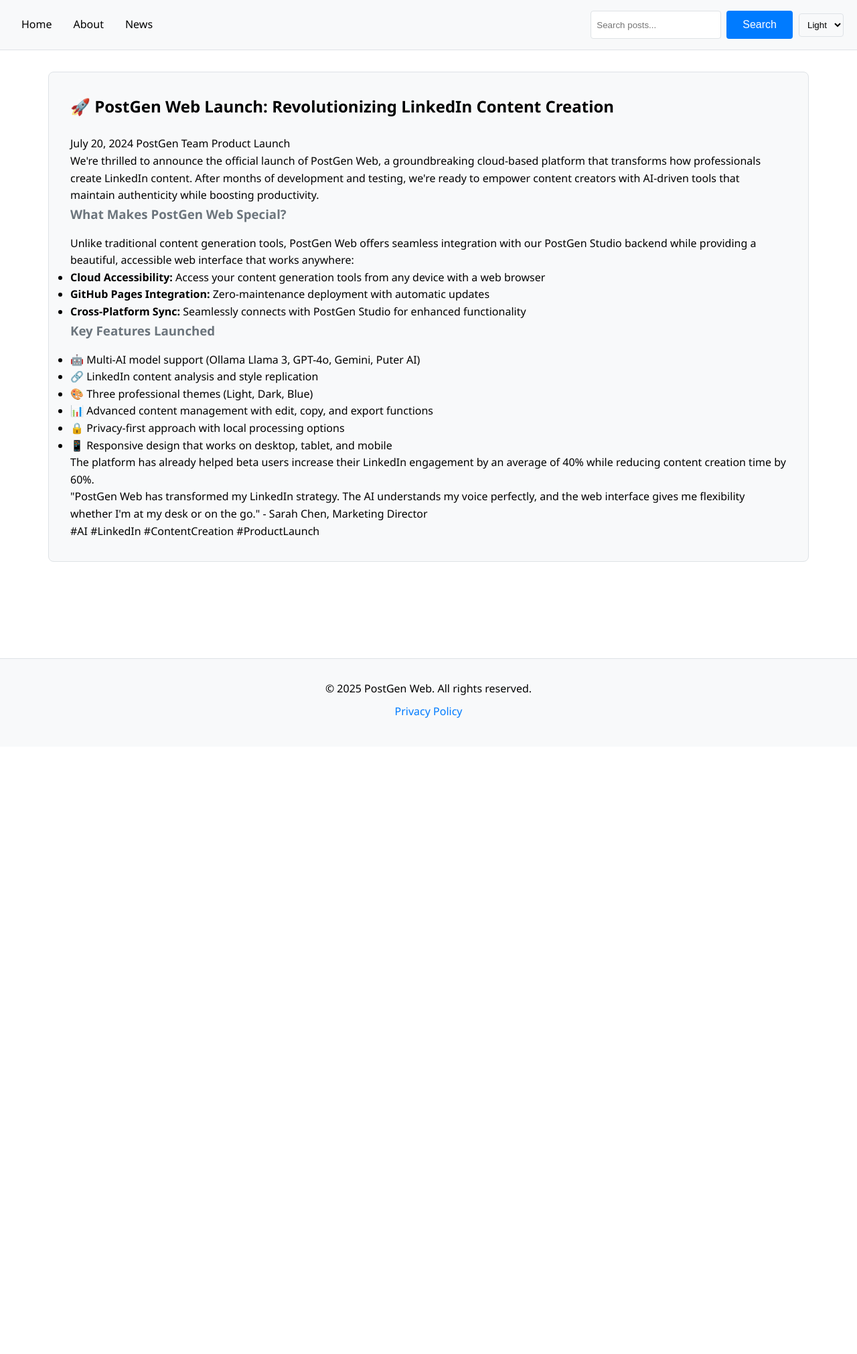
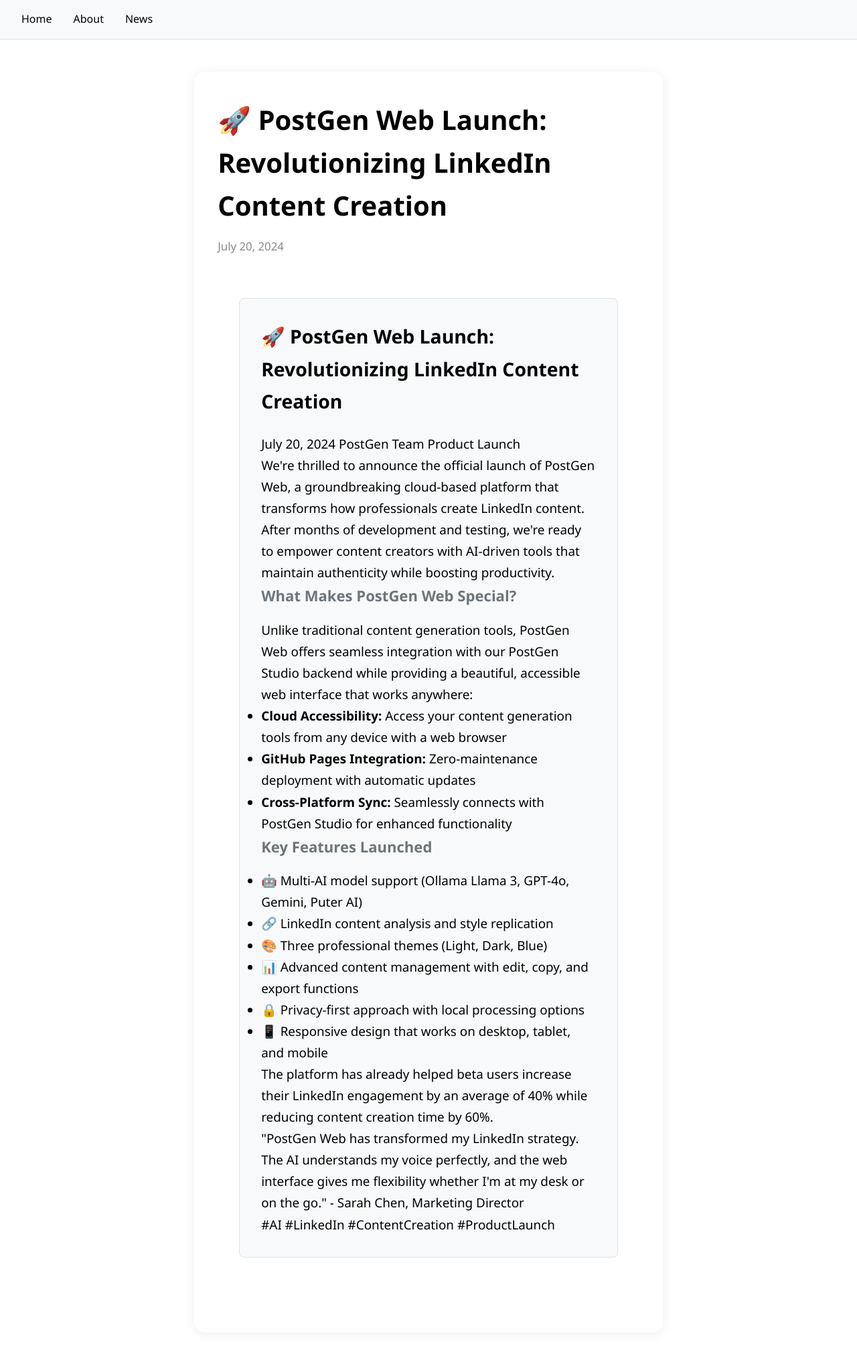
Before and after one commit to maiChuong/cmpro-postgen, a Jekyll site: the page built from postgen_web/_posts/2024-07-20-postgen-web-launch.md, in a window 1280 px wide. Shown: the whole page at 67% size. Built offline with Jekyll 4.4.1, drawn with Linux system fonts in a browser that asks for light colours; before the commit the page ends 1115 px from its top, so only the background shows below that.

Commit message:
Update news

```diff
--- /dev/null
+++ b/postgen_web/_includes/nav.html
@@ -0,0 +1,21 @@
+<!DOCTYPE html>
+<html lang="en">
+  <head>
+    <meta charset="UTF-8">
+    <meta name="viewport" content="width=device-width, initial-scale=1.0">
+    <title>{{ page.title | default: "PostGen Web" }}</title>
+    <link rel="stylesheet" href="{{ '/assets/css/style.css' | relative_url }}">
+  </head>
+<body>
+  <!-- Navigation -->
+  <nav class="navbar">
+    <ul class="nav-menu">
+      <!-- Internal links: baseurl applied for correct path resolution -->
+              <li><a href="{{ '/' | relative_url }}">Home</a></li>
+              <li><a href="{{ '/about' | relative_url }}">About</a></li>
+              <li><a href="{{ '/news' | relative_url }}">News</a></li>
+      </li>
+    </ul>
+  </nav>
+</body>
+</html>
--- a/postgen_web/_layouts/default.html
+++ b/postgen_web/_layouts/default.html
@@ -24,10 +24,6 @@
             <li><a href="{{ '/about' | relative_url }}">About</a></li>
             <li><a href="{{ '/news' | relative_url }}">News</a></li>
         </ul>
-        <div class="search-bar">
-            <input type="text" id="searchInput" placeholder="Search posts...">
-            <button class="btn btn-primary" onclick="searchPosts()">Search</button>
-        </div>
     </nav>
 
     <!-- Main Content -->
--- /dev/null
+++ b/postgen_web/_layouts/post.html
@@ -0,0 +1,50 @@
+<!DOCTYPE html>
+<html lang="en">
+  <head>
+    <meta charset="UTF-8">
+    <meta name="viewport" content="width=device-width, initial-scale=1.0">
+    <title>{{ page.title | default: "PostGen Web" }}</title>
+    <link rel="stylesheet" href="{{ '/assets/css/style.css' | relative_url }}">
+    <style>
+      body {
+        background: #f7f9fb;
+        font-family: 'Segoe UI', 'Roboto', Arial, sans-serif;
+        color: #222;
+        margin: 0;
+        padding: 0;
+      }
+      .news-article {
+        max-width: 700px;
+        margin: 3rem auto 2rem auto;
+        background: #fff;
+        border-radius: 16px;
+        box-shadow: 0 2px 16px rgba(0,0,0,0.07);
+        padding: 2.5rem 2.2rem 2rem 2.2rem;
+      }
+      .news-article h1 {
+        font-size: 2.5rem;
+        font-weight: 700;
+        margin-bottom: 0.4em;
+      }
+      .news-meta {
+        color: #888;
+        font-size: 1.05rem;
+        margin-bottom: 2rem;
+      }
+      .news-content {
+        font-size: 1.18rem;
+        line-height: 1.7;
+      }
+    </style>
+  </head>
+  <body>
+     {% include nav.html %}
+    <div class="news-article">
+      <h1>{{ page.title }}</h1>
+      <div class="news-meta">{{ page.date | date: "%B %d, %Y" }}</div>
+      <div class="news-content">
+        {{ content }}
+      </div>
+    </div>
+  </body>
+</html>
--- a/postgen_web/assets/js/main.js
+++ b/postgen_web/assets/js/main.js
@@ -630,3 +630,32 @@
         }
     }
 }
+
+
+// notes.js: Handles form markdown generation, layout toggle, and search UI for cmpro-note
+
+document.addEventListener('DOMContentLoaded', function () {
+  // --- Context-specific Search Bars ---
+
+   // News page
+  const newsContextSearch = document.getElementById('news-context-search');
+  if (newsContextSearch) {
+    newsContextSearch.addEventListener('input', function() {
+      const query = (this.value || '').toLowerCase().trim();
+      const newsGrid = document.getElementById('news-list');
+      if (newsGrid) {
+        const posts = newsGrid.querySelectorAll('.news-card');
+        posts.forEach(post => {
+          const title = (post.getAttribute('data-post-title') || '').toLowerCase();
+          const excerpt = (post.getAttribute('data-post-excerpt') || '').toLowerCase();
+          const body = (post.getAttribute('data-post-body') || '').toLowerCase();
+          if (!query || title.includes(query) || excerpt.includes(query) || body.includes(query)) {
+            post.style.display = '';
+          } else {
+            post.style.display = 'none';
+          }
+        });
+      }
+    });
+  }
+});
```
Also changed, not shown: postgen_web/_layouts/page.html (added, +35 -0 lines), postgen_web/_posts/2024-07-18-building-ai-content-pipeline.md (+2 -2 lines), postgen_web/_posts/2024-07-20-postgen-web-launch.md (+2 -2 lines), postgen_web/index.md (+1 -1 lines), postgen_web/news.md (+195 -30 lines).
